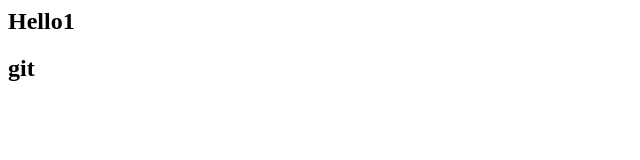
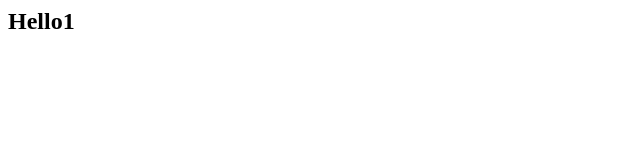
Before and after one commit to StrelchenkoSergei/testapp, a plain HTML site: page Index.html in a window 1280 px wide. Shown: the full height of the page, 0-640 px from the left. Drawn offline with Linux system fonts and the light colour scheme.

Commit message:
SecondComit

```diff
--- a/Index.html
+++ b/Index.html
@@ -1 +1 @@
-<h2>Hello1<h2>git
+<h2>Hello1<h2>
```
